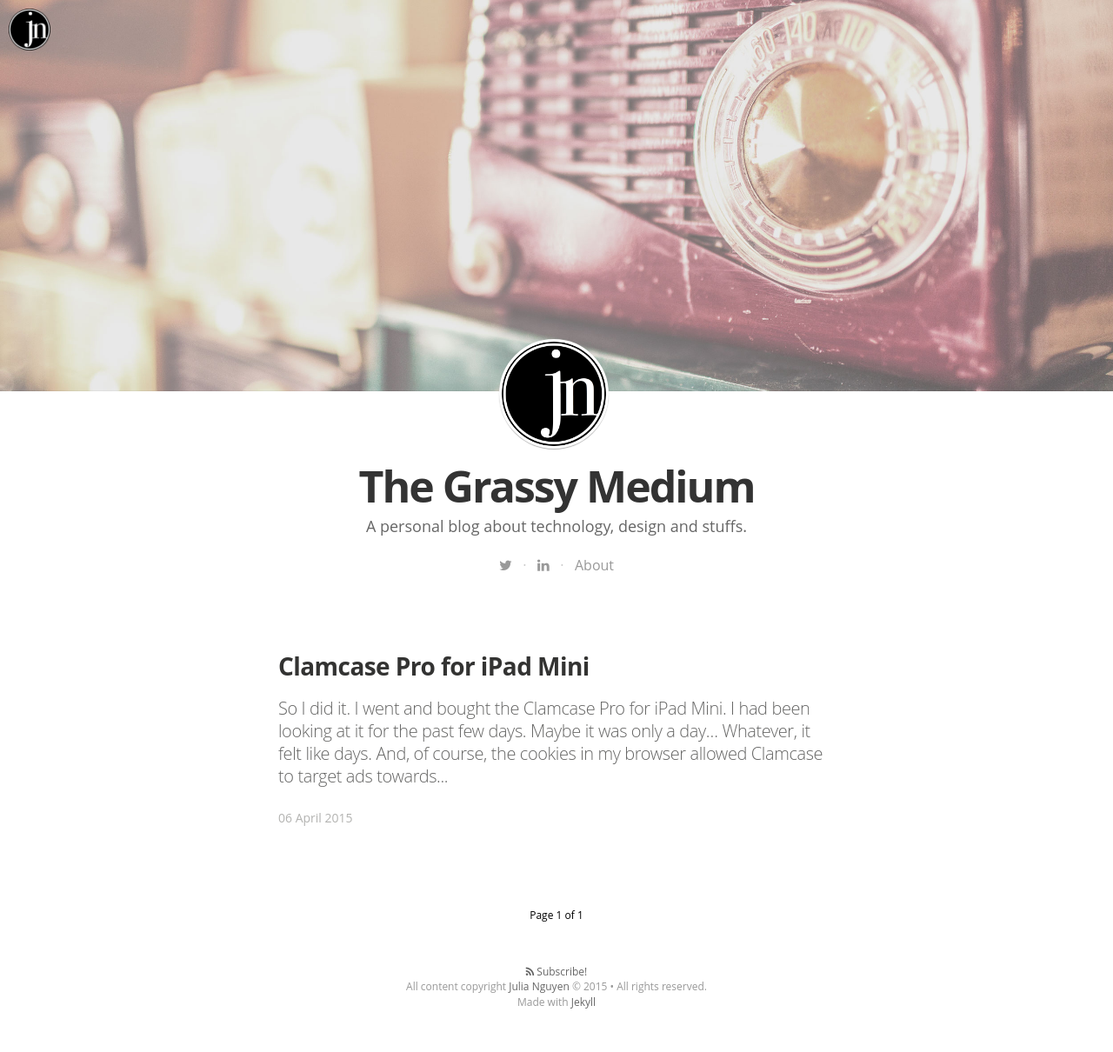
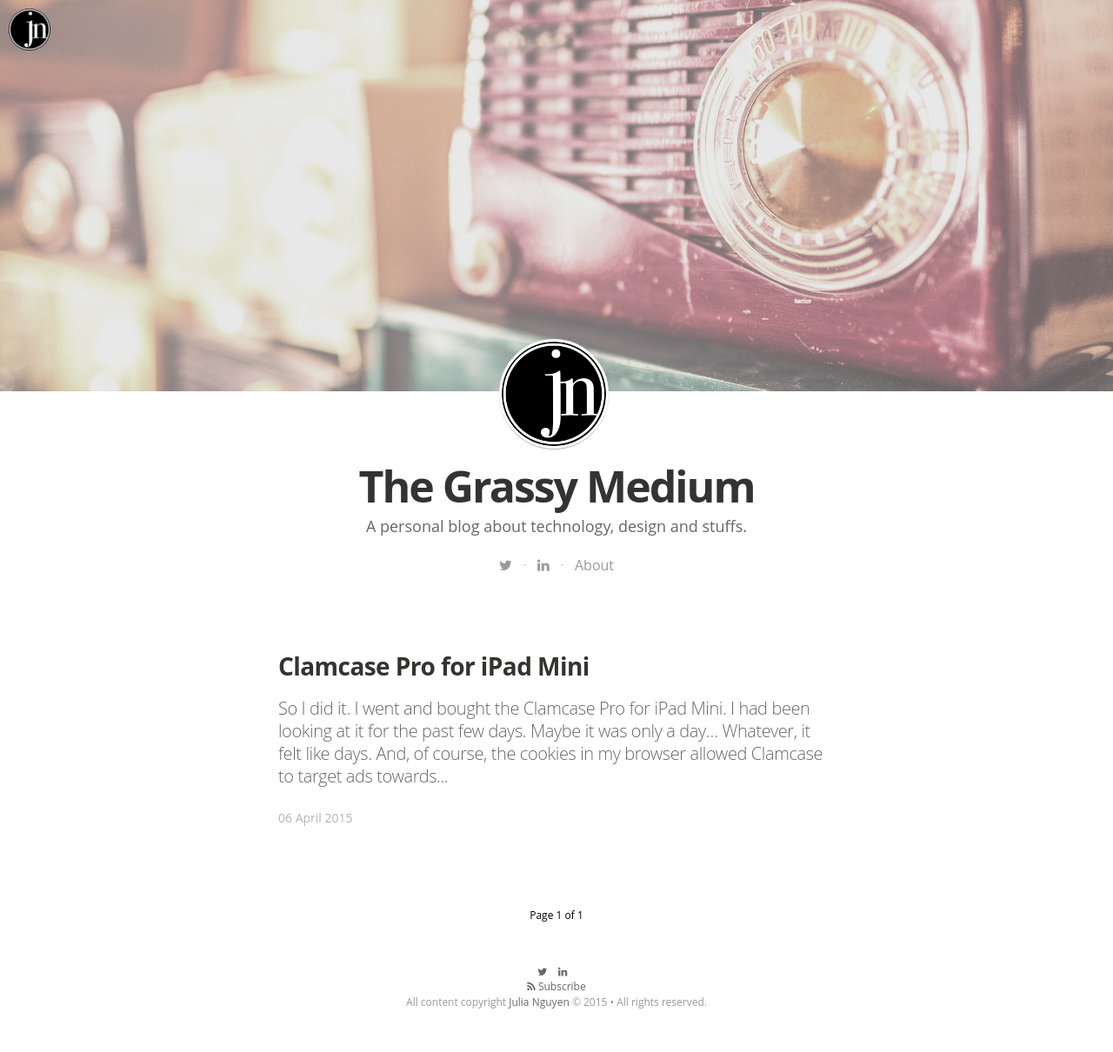
Before and after one commit to uxjulia/jekyll-blog, a Jekyll site: the page built from index.html, in a window 1280 px wide. Shown: the whole page at 87% size. Built offline with Jekyll 4.4.1, drawn with Linux system fonts in a browser that asks for light colours; nearby versions of some CDN libraries; some web fonts are replaced; Markdown is read by kramdown in place of the engine named in the settings; the list of posts is cut into pages by our own code.

Commit message:
moved social links to footer

```diff
--- a/_includes/footer.html
+++ b/_includes/footer.html
@@ -1,10 +1,18 @@
 <!-- footer start -->
 
 <footer class="site-footer">
-  <a class="subscribe" href="{{ "/feed.xml" | prepend: site.baseurl }}"> <span class="tooltip"> <i class="fa fa-rss"></i> Subscribe!</span></a>
+     <div class="custom-links">
+        {% for social in site.social %}
+        {% if social.url %}
+            <a class="icon-{{ social.icon }}" href="{{ social.url }}">
+              <i class="fa fa-{{ social.icon }}"></i>
+            </a>&nbsp;&nbsp;
+        {% endif %}
+      {% endfor %}
+        </div>
     <div class="inner">
+        <a class="subscribe" href="{{ "/feed.xml" | prepend: site.baseurl }}"> <span class="tooltip"> <i class="fa fa-rss"></i> Subscribe</span></a>
          <section class="copyright">All content copyright <a href="mailto:{{ site.email}}">{{ site.name }}</a> &copy; {{ site.time | date: '%Y' }} &bull; All rights reserved.</section>
-         <section class="poweredby">Made with <a href="http://jekyllrb.com"> Jekyll</a></section>
     </div>
 </footer>
 
```
